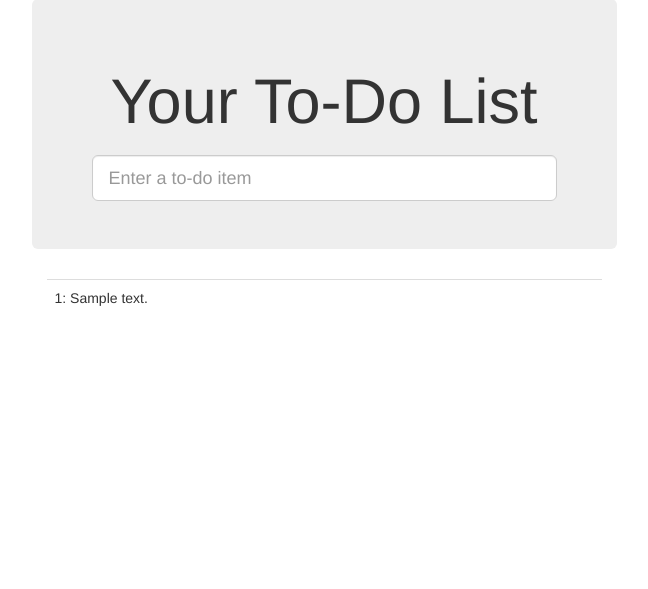
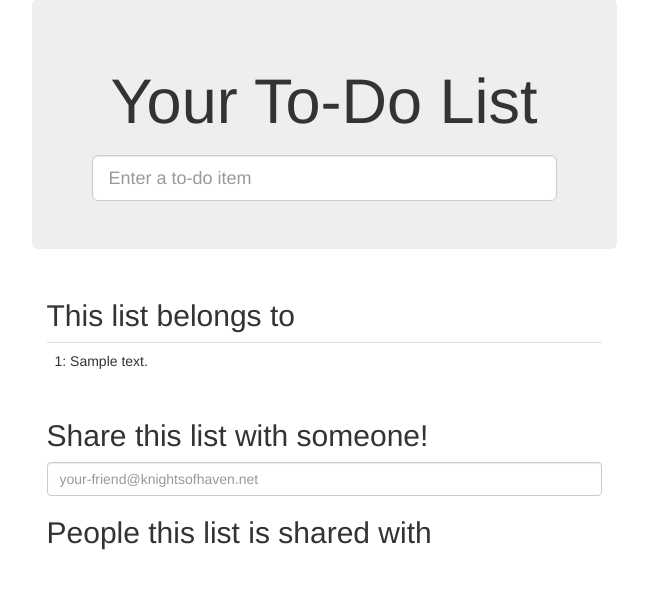
Before and after one commit to felipe-lee/superlists, a Django app: page /lists/1/ in a window 1280 px wide. Shown: the part 78-667 px from the top of the page, without its empty margins (316-964 px from the left). Run offline with Django 3.2, Linux system fonts and the light colour scheme; tables that the repository leaves empty hold one stand-in row (values such as "Sample post"); some libraries are stand-ins or nearby versions.

Commit message:
Add code to allow users to share lists with other users
Add share_with M2M field to List model.
Add share_list view.
Add form to list.html to allow sharing a list with an email.
Add users shared with to list.html.
Add lists shared with to my_lists.html.
Modify LayoutAndStylingTest deltas to account for slightly different sized pages now that there is more information on the page.

```diff
--- a/functional_tests/test_layout_and_styling.py
+++ b/functional_tests/test_layout_and_styling.py
@@ -22,7 +22,7 @@
         self.assertAlmostEqual(
             input_box.location['x'] + input_box.size['width'] / 2,
             512,
-            delta=10
+            delta=20
         )
 
         # She starts a new list and sees the input is nicely centered there too
@@ -35,5 +35,5 @@
         self.assertAlmostEqual(
             input_box.location['x'] + input_box.size['width'] / 2,
             512,
-            delta=10
+            delta=20
         )
--- a/lists/models.py
+++ b/lists/models.py
@@ -12,6 +12,7 @@
     Model to keep track of lists
     """
     owner = models.ForeignKey(settings.AUTH_USER_MODEL, blank=True, null=True, on_delete=models.CASCADE)
+    shared_with = models.ManyToManyField(settings.AUTH_USER_MODEL, related_name='shared_lists')
 
     def get_absolute_url(self):
         """
--- a/lists/templates/lists/list.html
+++ b/lists/templates/lists/list.html
@@ -9,6 +9,7 @@
 {% endblock form_action %}
 
 {% block table %}
+    <h2>This list belongs to <span id="id_list_owner">{{ list.owner.email }}</span></h2>
     <table id="id_list_table" class="table">
         {% for item in list.item_set.all %}
             <tr>
@@ -17,3 +18,27 @@
         {% endfor %}
     </table>
 {% endblock table %}
+
+{% block extra_content %}
+    <h2>Share this list with someone!</h2>
+
+    <form id="id-sharee-form" method="post" action="{% url 'lists:share_list' list_id=list.id %}">
+        {% csrf_token %}
+
+        <div class="form-group">
+            <label for="id-sharee-email" class="sr-only">Email to share list with</label>
+            <input type="email" id="id-sharee-email" name="sharee" placeholder="your-friend@knightsofhaven.net"
+                   class="form-control">
+        </div>
+    </form>
+
+    <h2>People this list is shared with</h2>
+
+    <ul>
+        {% for user in list.shared_with.all %}
+            <li class="list-sharee">
+                {{ user.email }}
+            </li>
+        {% endfor %}
+    </ul>
+{% endblock extra_content %}
--- a/lists/urls.py
+++ b/lists/urls.py
@@ -4,11 +4,12 @@
 """
 from django.urls import path
 
-from lists.views import my_lists, new_list, view_list
+from lists.views import my_lists, new_list, share_list, view_list
 
 app_name = 'lists'
 urlpatterns = [
     path('new', new_list, name='new_list'),
     path('<int:list_id>/', view_list, name='view_list'),
     path('users/<user_email>', my_lists, name='my_lists'),
+    path('share-list/<int:list_id>', share_list, name='share_list'),
 ]
--- a/lists/views.py
+++ b/lists/views.py
@@ -63,3 +63,23 @@
     owner = User.objects.get(email=user_email)
 
     return render(request, 'lists/my_lists.html', {'owner': owner})
+
+
+def share_list(request, list_id):
+    """
+    View to share a list with an email.
+    :param WSGIRequest request: request
+    :param int list_id: id of list to share
+    :return HttpResponseRedirect: redirect to lists view
+    """
+    list_ = List.objects.get(id=list_id)
+
+    if request.POST.get('sharee'):
+        try:
+            user_to_share_with = User.objects.get(email=request.POST['sharee'])
+        except User.DoesNotExist:
+            user_to_share_with = User.objects.create(email=request.POST['sharee'])
+
+        list_.shared_with.add(user_to_share_with)
+
+    return redirect(list_)
```
Also changed, not shown: lists/templates/lists/my_lists.html (+13 -1 lines), lists/tests/test_models.py (+18 -6 lines), lists/tests/test_views.py (+43 -0 lines), lists/migrations/0007_list_shared_with.py (added).
